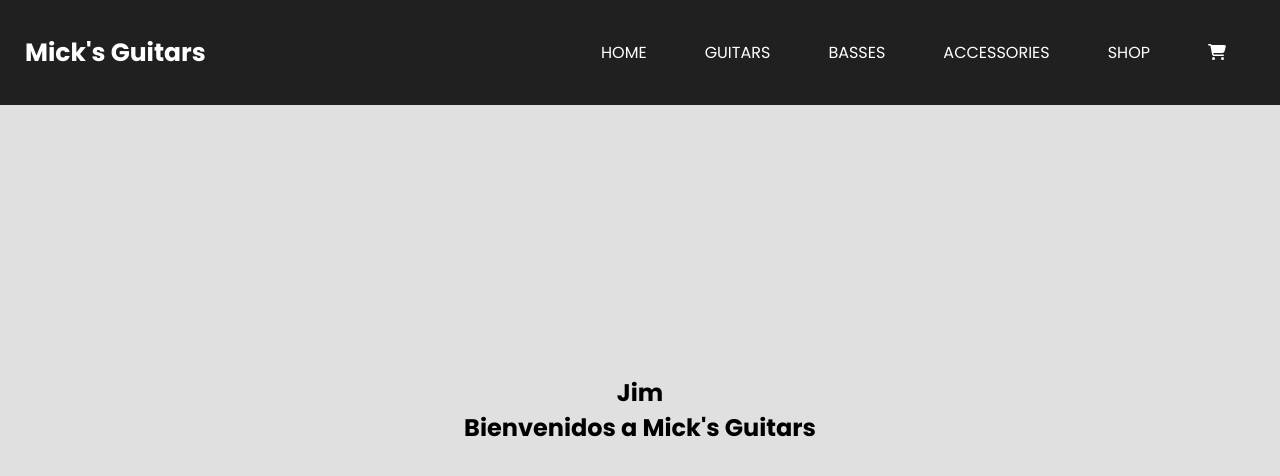
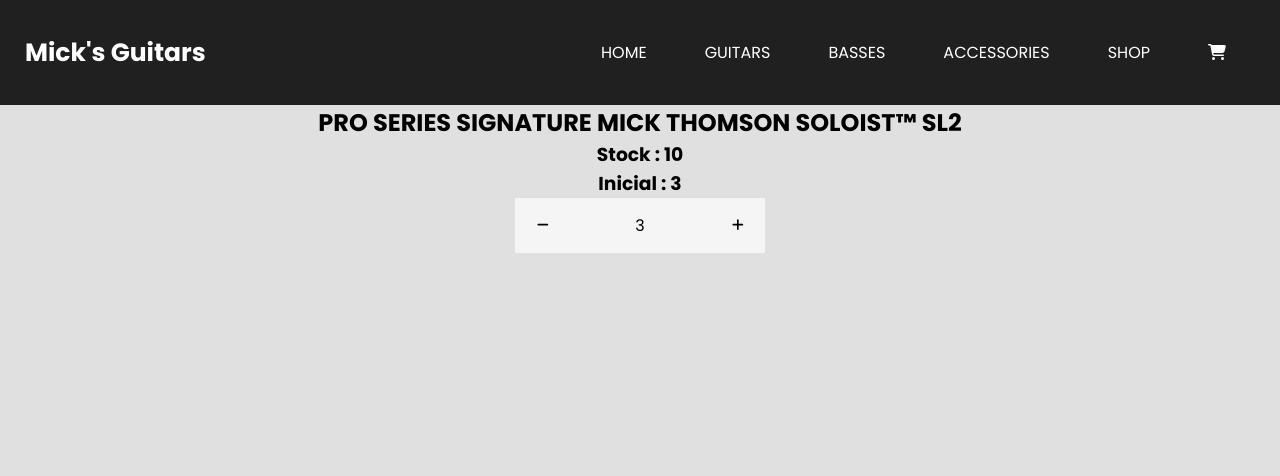
Before and after one commit to MICK7-dev/Mick-s-Guitars---Toro, a React (Create React App) app: page / in a window 1280 px wide. Shown: the top 476 px of the page. Built offline with nearby package versions, Linux system fonts and the light colour scheme.

Commit message:
Se agrega Contador con funcionalidades

```diff
--- a/src/App.js
+++ b/src/App.js
@@ -2,23 +2,21 @@
 import './App.scss';
 // import Card from './components/Card';
 import NavBar from './components/NavBar';
+// import ItemCount from './components/ItemCount';
 import ItemListContainer from './components/ItemListContainer';
-// import { FontAwesomeIcon } from '@fortawesome/react-fontawesome';
-// import { faCoffee } from '@fortawesome/free-solid-svg-icons';
 
 
 function App() {
 
-  const arr = ["Jim", "Mick"]
+  const arr = ["PRO SERIES SIGNATURE MICK THOMSON SOLOIST™ SL2", "Mick"]
 
   return (
     <div className="App">
       <NavBar/>
       <section className='cards'>
-      <ItemListContainer name={arr[0]}>
-        <h1>Bienvenidos a Mick's Guitars</h1>
-      </ItemListContainer>
+      <ItemListContainer name={arr[0]}></ItemListContainer>
         <div className='container'>
+
         </div>
       </section>
     </div>
--- a/src/App.scss
+++ b/src/App.scss
@@ -64,7 +64,7 @@
 
 section.cards {
   display:                               flex;
-  min-height:                            100vh;
+  min-height:                            100%;
   align-items:                           center;
   flex-direction:                        column;
   justify-content:                       center;
@@ -193,3 +193,27 @@
     }
   }
 }
+
+///////////////////////////////////////////////////////////////////////////////////
+///////////////////////////////////////////////////////////////////////////////////
+
+.CountContainer {
+  width: 250px;
+  height: 50px;
+  margin: 0px auto;
+  text-align: center;
+  .Counter {
+    display: flex;
+    padding: 15px;
+    align-items: center;
+    justify-content: space-between;
+    background-color: whitesmoke;
+    > button {
+      width: 25px;
+      height: 25px;
+      border: 1px solid transparent;
+      cursor: pointer;
+      background-color: transparent;
+    }
+  }
+}
--- /dev/null
+++ b/src/components/ItemCount.js
@@ -0,0 +1,46 @@
+
+import { useState } from 'react';
+import { FontAwesomeIcon } from '@fortawesome/react-fontawesome';
+import { faPlus } from '@fortawesome/free-solid-svg-icons';
+import { faMinus  } from '@fortawesome/free-solid-svg-icons';
+
+function ItemCount({stockMax , stockMin}) {
+
+  const [count, setCount] = useState(stockMin);
+
+  const handleClick = () => {
+    if (count >= stockMax ) {
+      alert("El stock maximo es " + stockMax );
+      return;
+    }
+    setCount(count + 1);
+    console.log(count)
+  };
+
+  const handleClickRest = () => {
+    if (count <= stockMin) {
+      alert("El estock minimo es " + stockMin);
+      return;
+    }
+    setCount(count - 1);
+    console.log(count)
+  };
+  return (
+    <div className='CountContainer'>
+      <h3>Stock : {stockMax}</h3>
+      <h3>Inicial : {stockMin}</h3>
+      <div className='Counter'>
+        <button onClick={handleClickRest}>
+          <FontAwesomeIcon icon={faMinus}></FontAwesomeIcon>
+        </button>
+        <span>{count}</span>
+        <button onClick={handleClick}>
+          <FontAwesomeIcon icon={faPlus}></FontAwesomeIcon>
+        </button>
+      </div>
+    </div>
+  );
+
+}
+
+export default ItemCount;
--- a/src/components/ItemListContainer.js
+++ b/src/components/ItemListContainer.js
@@ -1,11 +1,13 @@
 
 import '../App.scss';
+import ItemCount from './ItemCount';
 
 const ItemListContainer = ({name, children}) => {
   return (
     <div>
       <h2>{name}</h2>
       {children}
+      <ItemCount stockMax={10} stockMin={3}></ItemCount>
     </div>
   )
 }
```
